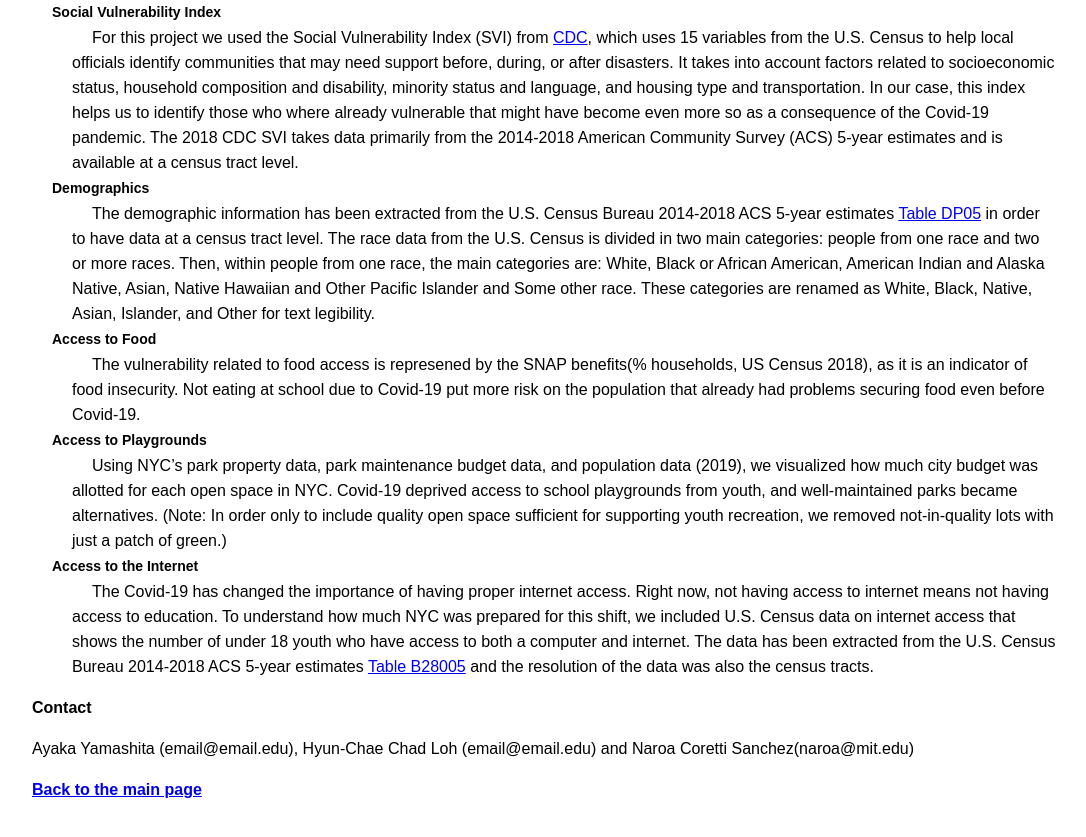
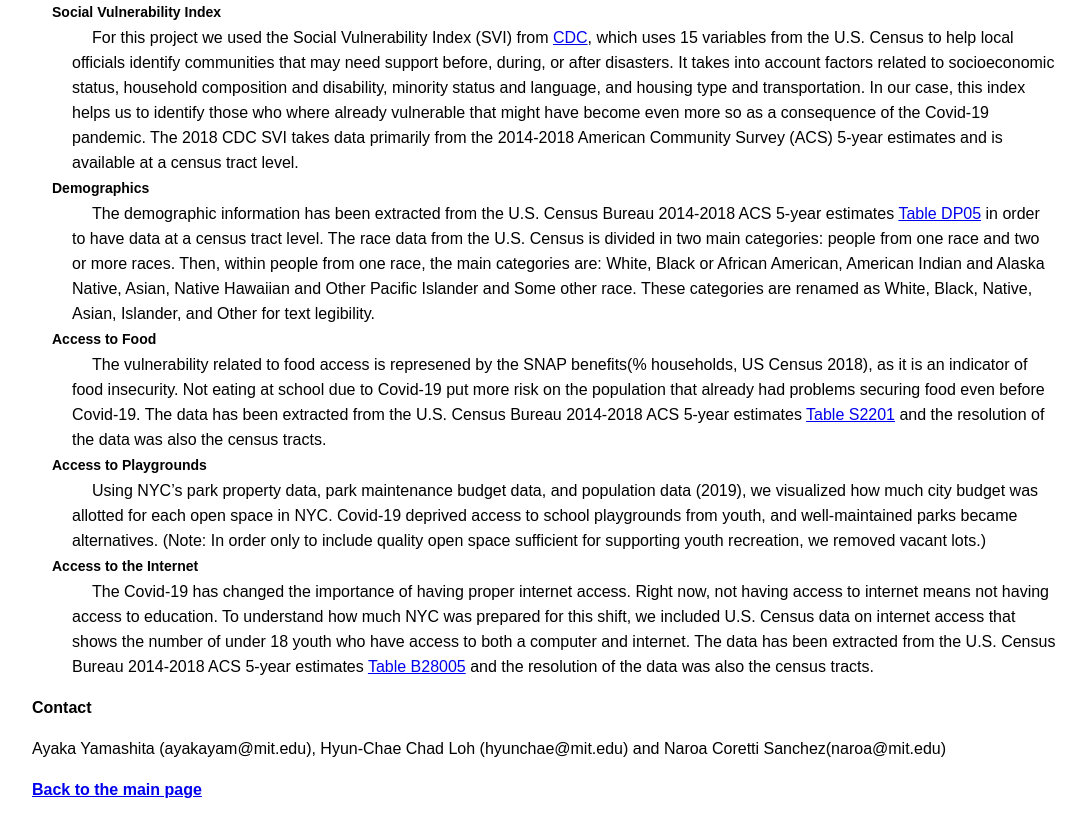
Before and after one commit to NaroaCS/BigData_FinalProject, a plain HTML site: page about.html in a window 1280 px wide. Shown: the part 387-1224 px from the top of the page, without its empty margins (88-1174 px from the left). Drawn offline with Linux system fonts and the light colour scheme.

Commit message:
Update about.html

```diff
--- a/about.html
+++ b/about.html
@@ -45,9 +45,9 @@
     <dt><b><span style="font-size:14px;">Demographics</span></b></dt>
     <dd>The demographic information has been extracted from the U.S. Census Bureau 2014-2018 ACS 5-year estimates <a href="https://data.census.gov/cedsci/table?q=ACS%205%20year&tid=ACSDP5Y2018.DP05&hidePreview=true">Table DP05</a> in order to have data at a census tract level. The race data from the U.S. Census is divided in two main categories: people from one race and two or more races. Then, within people from one race, the main categories are: White, Black or African American, American Indian and Alaska Native, Asian, Native Hawaiian and Other Pacific Islander and Some other race. These categories are renamed as White, Black, Native, Asian, Islander, and Other for text legibility. </dd>
    <dt><b><span style="font-size:14px;">Access to Food</span></b></dt>
-   <dd>The vulnerability related to food access is represened by the SNAP benefits(% households, US Census 2018), as it is an indicator of food insecurity. Not eating at school due to Covid-19 put more risk on the population that already had problems securing food even before Covid-19.</dd>
+   <dd>The vulnerability related to food access is represened by the SNAP benefits(% households, US Census 2018), as it is an indicator of food insecurity. Not eating at school due to Covid-19 put more risk on the population that already had problems securing food even before Covid-19. The data has been extracted from the U.S. Census Bureau 2014-2018 ACS 5-year estimates <a href="https://data.census.gov/cedsci/table?q=S2201&tid=ACSST5Y2018.S2201&hidePreview=false">Table S2201</a> and the resolution of the data was also the census tracts.</dd>
    <dt><b><span style="font-size:14px;">Access to Playgrounds</span></b></dt>
-   <dd>Using NYC’s park property data, park maintenance budget data, and population data (2019), we visualized how much city budget was allotted for each open space in NYC. Covid-19 deprived access to school playgrounds from youth, and well-maintained parks became alternatives. (Note: In order only to include quality open space sufficient for supporting youth recreation, we removed not-in-quality lots with just a patch of green.)</dd>
+   <dd>Using NYC’s park property data, park maintenance budget data, and population data (2019), we visualized how much city budget was allotted for each open space in NYC. Covid-19 deprived access to school playgrounds from youth, and well-maintained parks became alternatives. (Note: In order only to include quality open space sufficient for supporting youth recreation, we removed vacant lots.)</dd>
    <dt><b><span style="font-size:14px;">Access to the Internet</span></b></dt>
    <dd> The Covid-19 has changed the importance of having proper internet access. Right now, not having access to internet means not having access to education. To understand how much NYC was prepared for this shift, we included U.S. Census data on internet access that shows the number of under 18 youth who have access to both a computer and internet. The data has been extracted from the U.S. Census Bureau 2014-2018 ACS 5-year estimates <a href="https://data.census.gov/cedsci/table?q=b28005&g=0100000US&tid=ACSDT5Y2018.B28005&hidePreview=true">Table B28005</a> and the resolution of the data was also the census tracts. </dd>
 
@@ -55,7 +55,7 @@
   </div>
 
   <p><b>Contact</b></p>
-  <p> Ayaka Yamashita (email@email.edu), Hyun-Chae Chad Loh (email@email.edu) and Naroa Coretti Sanchez(naroa@mit.edu)</p>
+  <p> Ayaka Yamashita (ayakayam@mit.edu), Hyun-Chae Chad Loh (hyunchae@mit.edu) and Naroa Coretti Sanchez(naroa@mit.edu)</p>
 
   <p><b> <a href="index.html">Back to the main page</a> </b></p>
 </div>
```
